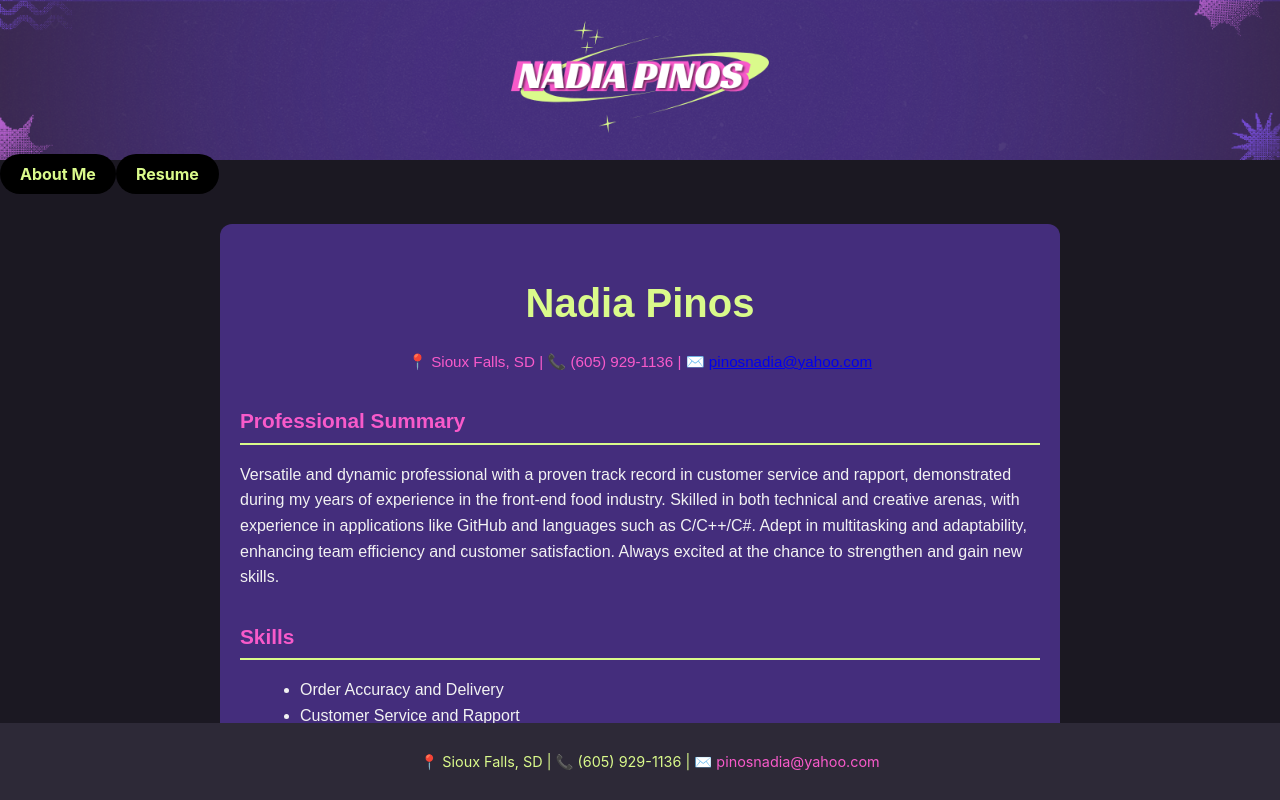
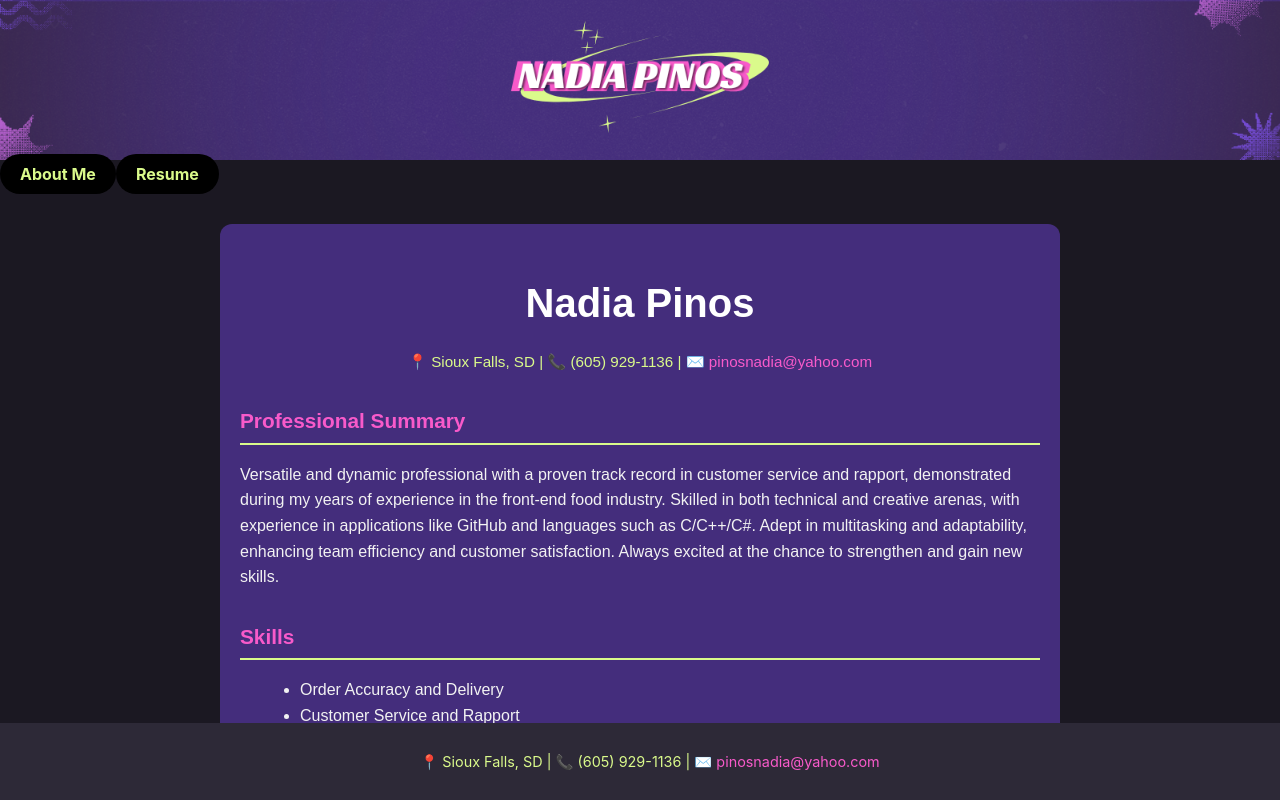
Before and after one commit to nadiadp/resumesite, a React (Create React App) app: page /resume in a window 1280 px wide. Shown: the top 800 px of the page. Built offline with nearby package versions, Linux system fonts and the light colour scheme.

Commit message:
fixed resume email format

```diff
--- a/src/components/Resume.css
+++ b/src/components/Resume.css
@@ -13,15 +13,25 @@
   text-align: center;
   font-size: 2.5rem;
   margin-bottom: 5px;
-  color: #DAFA8B; /* lime for contrast */
+  color: #ffffff; /* lime for contrast */
 }
 
 .resume-page .contact {
   text-align: center;
   font-size: 0.95rem;
   margin-bottom: 30px;
-  color: #F85ACA; /* pink highlight */
+  color: #DAFA8B; /* pink highlight */
 }
+
+.email-link {
+  color: #F85ACA;
+  text-decoration: none;
+}
+
+.email-link:hover {
+  text-decoration: underline;
+}
+
 
 .resume-page h2 {
   border-bottom: 2px solid #DAFA8B; /* lime underline */
--- a/src/components/Resume.jsx
+++ b/src/components/Resume.jsx
@@ -7,7 +7,7 @@ const Resume = () => {
       <h1 className="name">Nadia Pinos</h1>
       <p className="contact">
         📍 Sioux Falls, SD | 📞 (605) 929-1136 | ✉️{" "}
-        <a href="mailto:pinosnadia@yahoo.com">pinosnadia@yahoo.com</a>
+        <a href="mailto:pinosnadia@yahoo.com"className="email-link">pinosnadia@yahoo.com</a>
       </p>
 
       {/* Professional Summary */}
```
